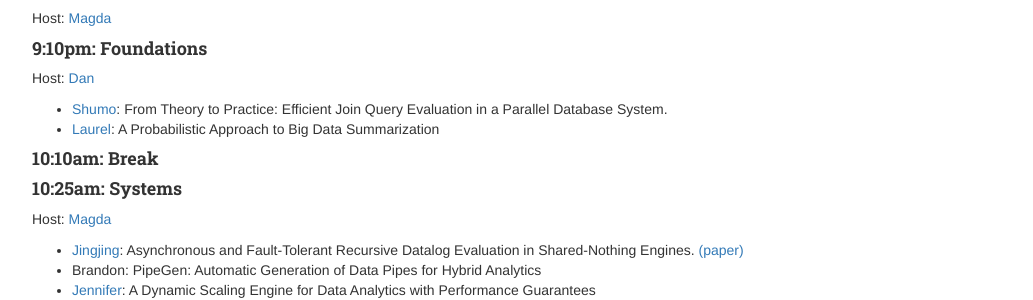
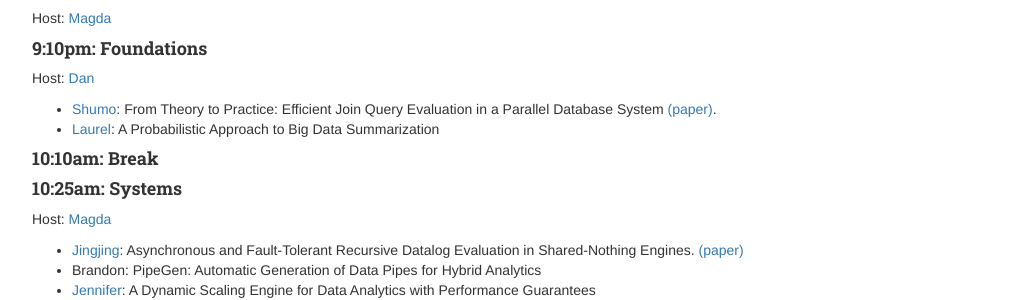
Before and after one commit to uwdb/website, a Jekyll site: the page built from events/database_day_2015.markdown, in a window 1280 px wide. Shown: the part 436-736 px from the top of the page, without its empty margins (123-1156 px from the left). Built offline with Jekyll 4.4.1, drawn with Linux system fonts in a browser that asks for light colours; nearby versions of some CDN libraries; Markdown is read by kramdown in place of the engine named in the settings.

Commit message:
Update database_day_2015.markdown

```diff
--- a/events/database_day_2015.markdown
+++ b/events/database_day_2015.markdown
@@ -27,7 +27,7 @@ Host: [Magda](http://www.cs.washington.edu/people/faculty/magda)
 #### 9:10pm: Foundations
 Host: [Dan](https://homes.cs.washington.edu/~suciu/)
 
-- [Shumo](http://shumochu.com/): From Theory to Practice: Efficient Join Query Evaluation in a Parallel Database System.
+- [Shumo](http://shumochu.com/): From Theory to Practice: Efficient Join Query Evaluation in a Parallel Database System [(paper)](https://homes.cs.washington.edu/~chushumo/files/sigmod_15_join.pdf).
 - [Laurel](http://homes.cs.washington.edu/~ljorr1/): A Probabilistic Approach to Big Data Summarization
 
 #### 10:10am: Break
```
